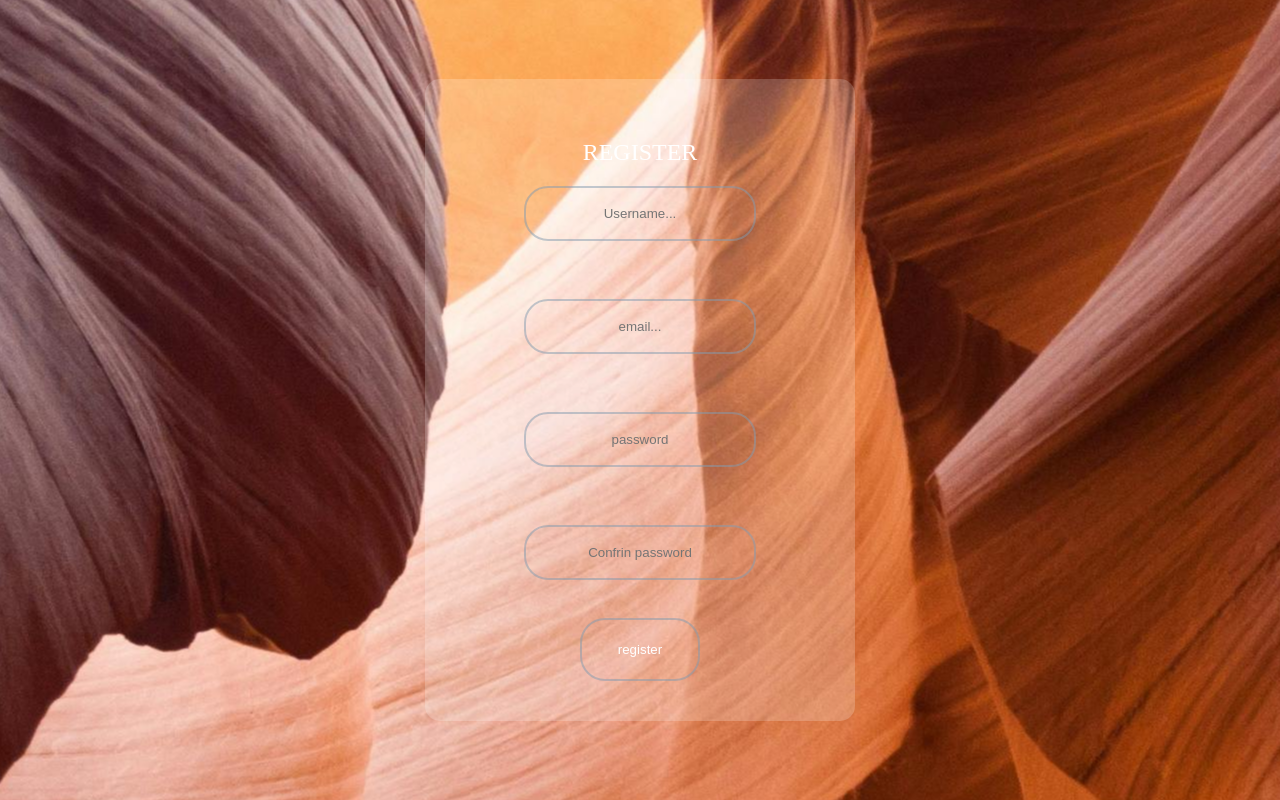
After one commit to Ilman-Tech/django-weblog-practice, a Django app: page /register/ in a window 1280 px wide. The commit adds this page. Run offline with Django 5.2, Linux system fonts and the light colour scheme.

Commit message:
add front end file register

```diff
--- /dev/null
+++ b/account/static/account/css/email.css
@@ -0,0 +1,14 @@
+.email {
+    background: none;
+    border: none;
+    margin: 20px auto;
+    display: block;
+    padding: 18px 14px;
+    border: 2px solid rgba(131, 155, 175, 0.5);
+    border-radius: 24px;
+    text-align: center;
+
+    width: 200px;
+    outline: none;
+    transition: .25s;
+}
--- a/account/static/account/css/style.css
+++ b/account/static/account/css/style.css
@@ -20,7 +20,7 @@ body {
     transition: 2s;
 }
 
-.box input[type= "text"] , .box input[type= "password"] {
+.box input[type= "text"], .box input[type= "password"] {
     background: none;
     border: none;
     margin: 20px auto;
@@ -41,7 +41,7 @@ body {
     color: #fff;
 }
 
-.box input[type= "text"]:focus , .box input[type= "password"]:focus {
+.box input[type= "text"]:focus, .box input[type= "password"]:focus {
     width: 230px;
 }
 
--- /dev/null
+++ b/account/templates/account/register.html
@@ -0,0 +1,27 @@
+{% load static %}
+<!DOCTYPE html>
+<html lang="en">
+<head>
+    <meta charset="UTF-8">
+    <meta name="viewport" content="width=device-width, initial-scale=1.0">
+    <title>Document</title>
+    <link rel="stylesheet" href="{% static 'account/css/style.css' %}">
+    <link rel="stylesheet" href="{% static 'account/css/email.css' %}">
+</head>
+<body>
+
+<section>
+    <form action="" class="box" method="post">
+        <h1>Register</h1>
+        <input type="text" placeholder="Username..." name="username"><br>
+        <input type="email" placeholder="email..." name="email" class="email"><br>
+        <input type="password" placeholder="password" name="password"><br>
+        <input type="password" placeholder="Confrin password" name="password2"><br>
+        <input type="submit" value="register">
+        {% csrf_token %}
+    </form>
+    <div class="layout1"></div>
+    <div class="layout2"></div>
+</section>
+</body>
+</html>
--- a/account/urls.py
+++ b/account/urls.py
@@ -3,4 +3,5 @@ from . import views
 
 urlpatterns = [
     path('login/', views.user_login, name='login'),
+    path('register/', views.user_register, name='register'),
 ]
--- a/account/views.py
+++ b/account/views.py
@@ -23,3 +23,13 @@ def user_login(request):
         request,
         'account/login.html',
     )
+
+def user_register(request):
+
+    return render(
+        request,
+        "account/register.html",
+        context={
+
+        }
+    )
```
